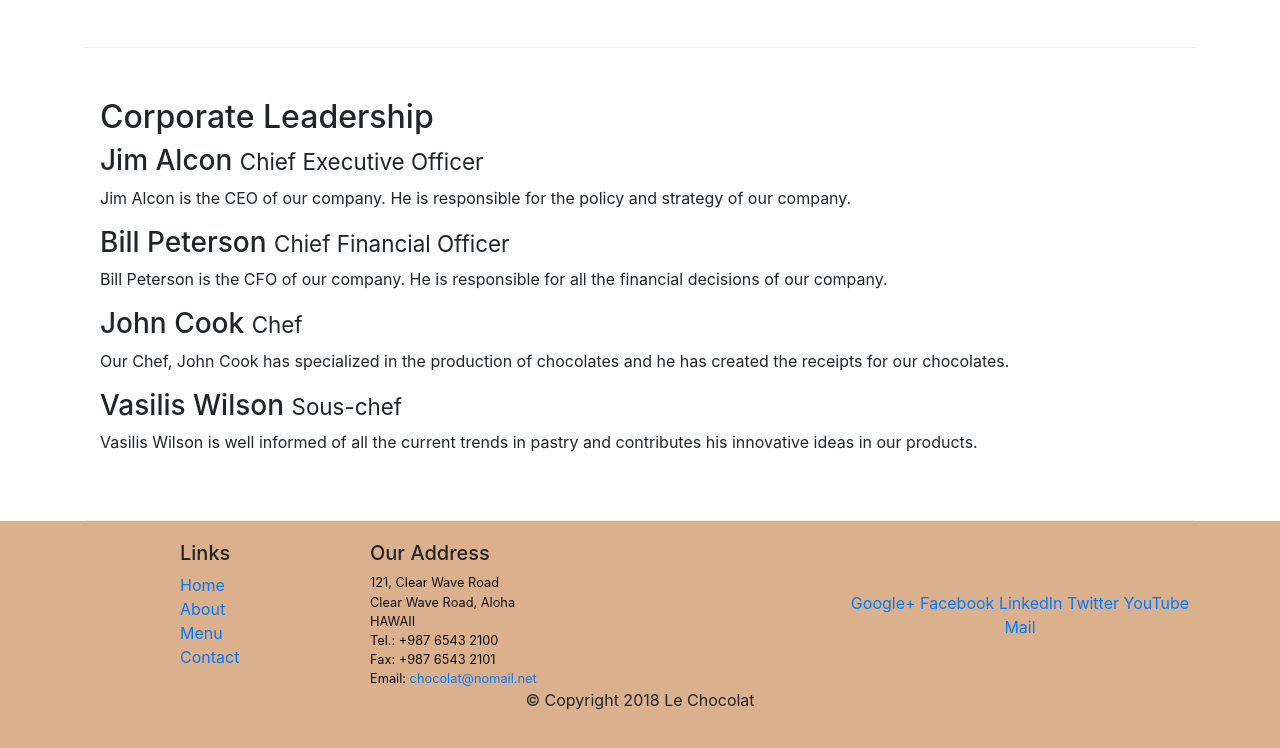
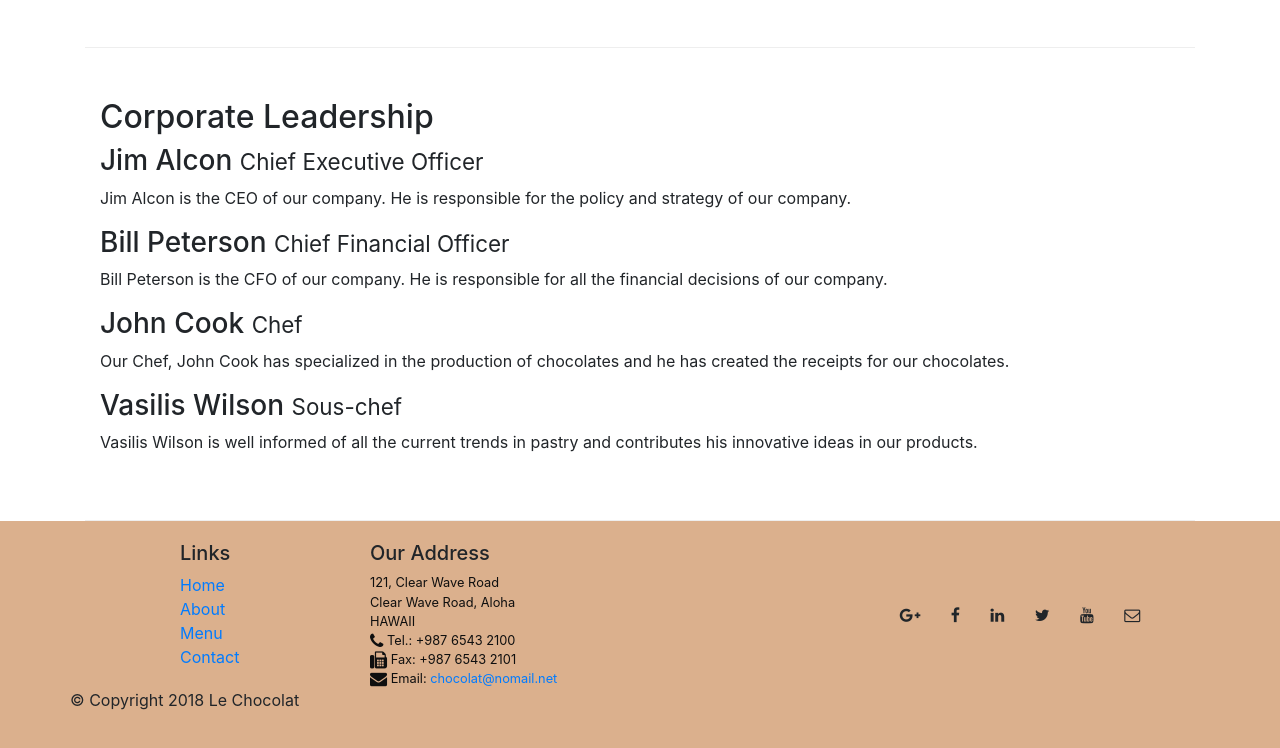
Before and after one commit to flopifer/leChocolat, a website: page aboutus.html in a window 1280 px wide. Shown: the part 793-1541 px from the top of the page. Drawn offline with nearby package versions, Linux system fonts and the light colour scheme.

Commit message:
Icon Fonts

```diff
--- a/aboutus.html
+++ b/aboutus.html
@@ -8,6 +8,7 @@
     <meta http-equiv="x-ua-compatible" content="ie=edge">
     <!-- Bootstrap CSS -->
     <link rel="stylesheet" href="node_modules/bootstrap/dist/css/bootstrap.min.css">
+    <link rel="stylesheet" href="node_modules/font-awesome/css/font-awesome.min.css">
     <link href="css/styles.css" rel="stylesheet">
     <title>Le Chocolat</title>
 
@@ -22,10 +23,14 @@
             </button>
             <div class="collapse navbar-collapse" id="Navbar">
                 <ul class="navbar-nav">
-                    <li class="nav-item"><a class="nav-link" href="./index.html">Home</a></li>
-                    <li class="nav-item active"><a class="nav-link" href="#">About</a></li>
-                    <li class="nav-item"><a class="nav-link" href="#">Menu</a></li>
-                    <li class="nav-item"><a class="nav-link" href="#">Contact</a></li>
+                    <li class="nav-item"><a class="nav-link" href="./index.html"><span class="fa fa-home fa-lg"></span>
+                            Home</a></li>
+                    <li class="nav-item active"><a class="nav-link" href="#"><span class="fa fa-info fa-lg"></span>
+                            About</a></li>
+                    <li class="nav-item"><a class="nav-link" href="#"><span class="fa fa-list fa-lg"></span> Menu</a>
+                    </li>
+                    <li class="nav-item"><a class="nav-link" href="#"><span class="fa fa-address-card fa-lg"></span>
+                            Contact</a></li>
                 </ul>
             </div>
         </div>
@@ -119,25 +124,34 @@
                         121, Clear Wave Road<br>
                         Clear Wave Road, Aloha<br>
                         HAWAII<br>
-                        Tel.: +987 6543 2100<br>
-                        Fax: +987 6543 2101<br>
-                        Email: <a href="mailto:chocolat@nomail.net">chocolat@nomail.net</a>
+                        <i class="fa fa-phone fa-lg"></i> Tel.: +987 6543 2100<br>
+                        <i class="fa fa-fax fa-lg"></i> Fax: +987 6543 2101<br>
+                        <i class="fa fa-envelope fa-lg"></i> Email: <a
+                            href="mailto:chocolat@nomail.net">chocolat@nomail.net</a>
                     </address>
                 </div>
-                <div class="col-sm align-self-center">
-                    <div style="text-align:center">
-                        <a href="http://google.com/+">Google+</a>
-                        <a href="http://www.facebook.com/profile.php?id=">Facebook</a>
-                        <a href="http://www.linkedin.com/in/">LinkedIn</a>
-                        <a href="http://twitter.com/">Twitter</a>
-                        <a href="http://youtube.com/">YouTube</a>
-                        <a href="mailto:">Mail</a>
+                <div class="col col-sm-4 align-self-center">
+                    <div style="text-align: center">
+                        <div style="text-align:center">
+                            <a class="btn btn-social-icon btn-google-plus" href="http://google.com/+">
+                                <i class="fa fa-google-plus"></i></a>
+                            <a class="btn btn-social-icon btn-facebook" href="http://www.facebook.com/profile.php?id=">
+                                <i class="fa fa-facebook"></i></a>
+                            <a class="btn btn-social-icon btn-linkedin" href="http://www.linkedin.com/in/">
+                                <i class="fa fa-linkedin"></i></a>
+                            <a class="btn btn-social-icon btn-twitter" href="http://twitter.com/">
+                                <i class="fa fa-twitter"></i></a>
+                            <a class="btn btn-social-icon btn-youtube" href="http://youtube.com/">
+                                <i class="fa fa-youtube"></i></a>
+                            <a class="btn btn-social-icon" href="mailto:">
+                                <i class="fa fa-envelope-o"></i></a>
+                        </div>
                     </div>
                 </div>
-            </div>
-            <div class="row justify-content-center">
-                <div class="col-auto">
-                    <p>&copy; Copyright 2018 Le Chocolat</p>
+                <div class="row justify-content-center">
+                    <div class="col-auto">
+                        <p>&copy; Copyright 2018 Le Chocolat</p>
+                    </div>
                 </div>
             </div>
         </div>
--- a/package.json
+++ b/package.json
@@ -16,6 +16,7 @@
   "dependencies": {
     "boostrap": "^2.0.0",
     "bootstrap": "^4.5.0",
+    "font-awesome": "^4.7.0",
     "jquery": "^3.5.1",
     "popper.js": "^1.16.1",
     "tether": "^1.4.7"
```
Also changed, not shown: index.html (+27 -16 lines), 1 other file.
